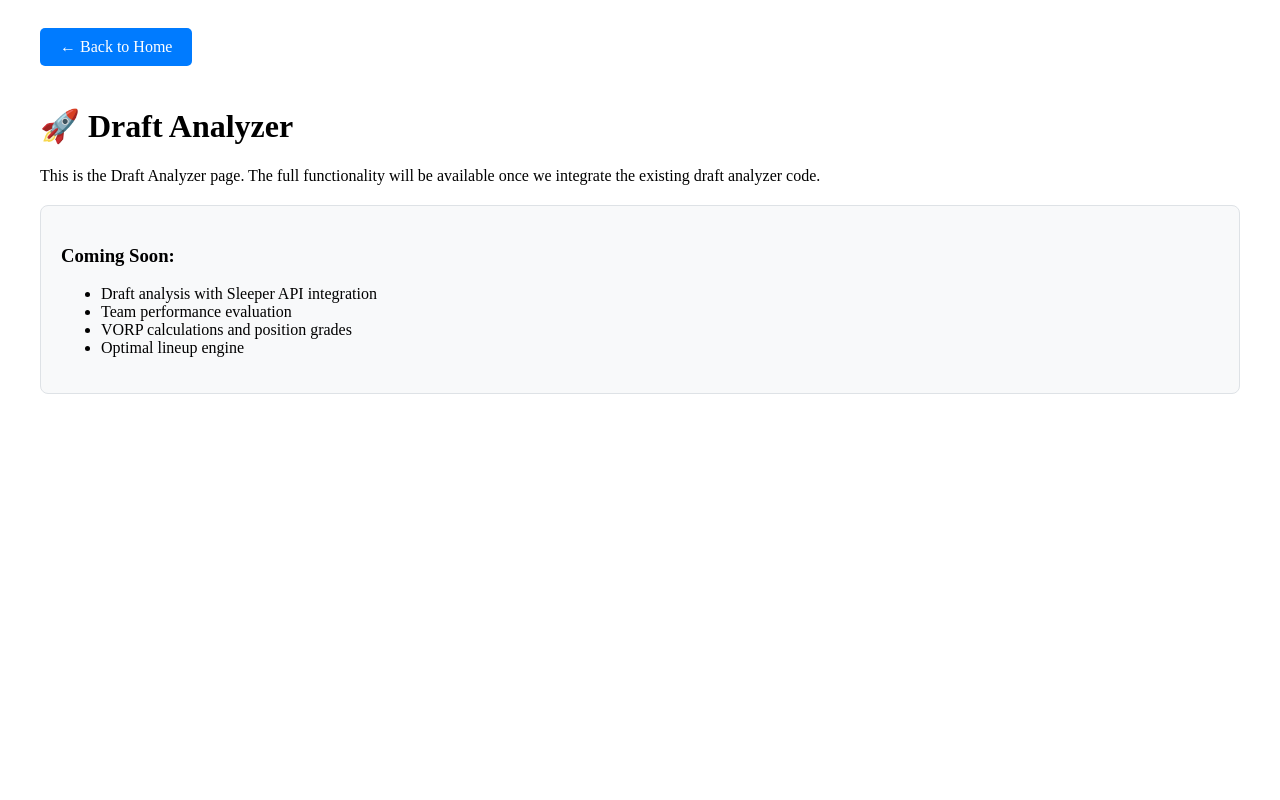
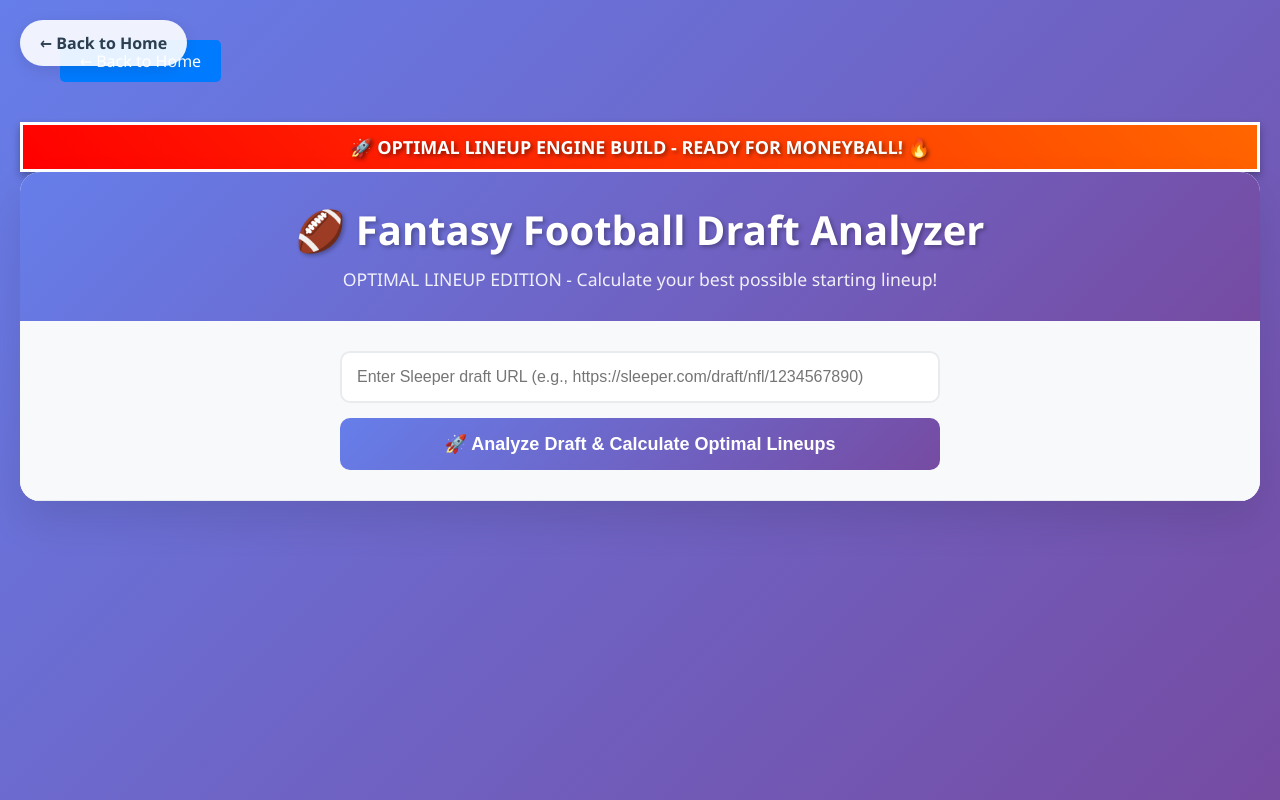
Before and after one commit to haydenrussell12/ff-api-skeleton, a Next.js app: page /draft-analyzer in a window 1280 px wide. Built offline with nearby package versions, Linux system fonts and the light colour scheme.

Commit message:
fix: Load actual working HTML content instead of placeholder pages

```diff
--- a/app/draft-analyzer/page.tsx
+++ b/app/draft-analyzer/page.tsx
@@ -1,6 +1,37 @@
 "use client";
 
+import { useEffect, useState } from 'react';
+
 export default function DraftAnalyzerPage() {
+  const [htmlContent, setHtmlContent] = useState('');
+  const [loading, setLoading] = useState(true);
+  const [error, setError] = useState('');
+
+  useEffect(() => {
+    // Load the actual working draft analyzer HTML
+    fetch('/draft-analyzer-new.html')
+      .then(response => response.text())
+      .then(html => {
+        setHtmlContent(html);
+        setLoading(false);
+      })
+      .catch(err => {
+        setError('Failed to load draft analyzer');
+        setLoading(false);
+        console.error('Error loading draft analyzer:', err);
+      });
+  }, []);
+
+  if (loading) {
+    return (
+      <div style={{ padding: '20px', maxWidth: '1200px', margin: '0 auto', textAlign: 'center' }}>
+        <h2>Loading Draft Analyzer...</h2>
+        <p>Please wait while we load the full functionality...</p>
+      </div>
+    );
+  }
+
+  if (error) {
     return (
       <div style={{ padding: '20px', maxWidth: '1200px', margin: '0 auto' }}>
         <a href="/" style={{
@@ -14,25 +45,29 @@ export default function DraftAnalyzerPage() {
         }}>
           ← Back to Home
         </a>
-
-      <h1>🚀 Draft Analyzer</h1>
-      <p>This is the Draft Analyzer page. The full functionality will be available once we integrate the existing draft analyzer code.</p>
-
-      <div style={{
-        background: '#f8f9fa',
-        padding: '20px',
-        borderRadius: '8px',
-        border: '1px solid #dee2e6',
-        marginTop: '20px'
-      }}>
-        <h3>Coming Soon:</h3>
-        <ul>
-          <li>Draft analysis with Sleeper API integration</li>
-          <li>Team performance evaluation</li>
-          <li>VORP calculations and position grades</li>
-          <li>Optimal lineup engine</li>
-        </ul>
-      </div>
+        <h1>Error Loading Draft Analyzer</h1>
+        <p>{error}</p>
+        <p>Please try refreshing the page or contact support if the issue persists.</p>
       </div>
     );
   }
+
+  return (
+    <div>
+      <div style={{ padding: '20px', maxWidth: '1200px', margin: '0 auto' }}>
+        <a href="/" style={{
+          display: 'inline-block',
+          padding: '10px 20px',
+          background: '#007bff',
+          color: 'white',
+          textDecoration: 'none',
+          borderRadius: '5px',
+          marginBottom: '20px'
+        }}>
+          ← Back to Home
+        </a>
+      </div>
+      <div dangerouslySetInnerHTML={{ __html: htmlContent }} />
+    </div>
+  );
+}
```
Also changed, not shown: app/cheat-sheet/page.tsx (+54 -19 lines). Lines whose indentation alone changed are shown as unchanged.
